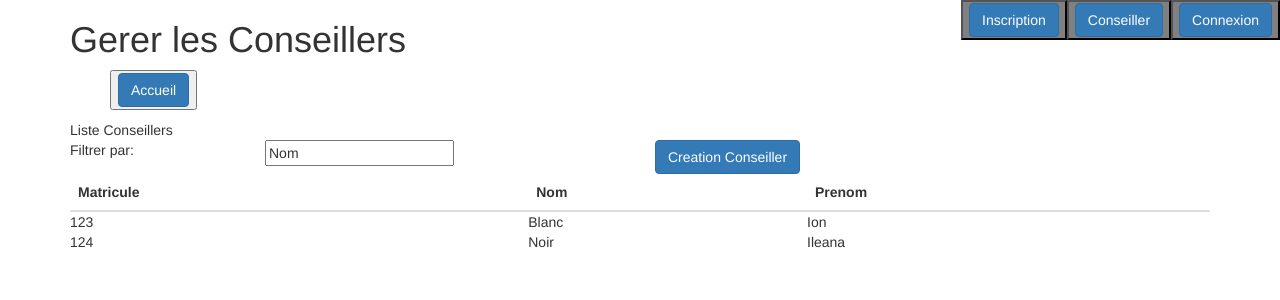
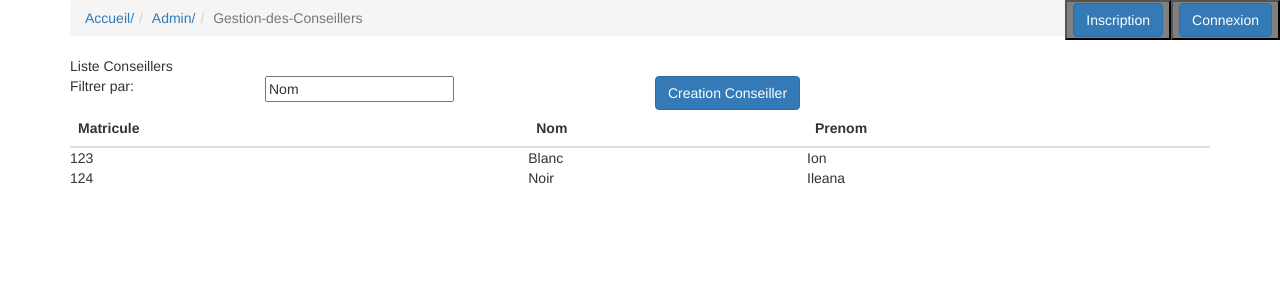
Before and after one commit to FredericBellard/GestiBank, an Angular app in the folder gk-force/: page /admin/gererConseiller in a window 1280 px wide. Shown: the top 300 px of the page. Built offline with nearby package versions, Linux system fonts and the light colour scheme.

Commit message:
fil d'ariane

```diff
--- a/gk-force/src/app/accueil/accueil.component.html
+++ b/gk-force/src/app/accueil/accueil.component.html
@@ -1,3 +1 @@
-<section>
-    <p>Présentation de Gk-Force</p>
-</section>
+<p>acueil</p>
--- a/gk-force/src/app/admin/admin.component.html
+++ b/gk-force/src/app/admin/admin.component.html
@@ -6,18 +6,12 @@
           </ul>
         </nav>
 
-
-
-            <nav>
-              <ul>
-
-                <button><li  routerLink="/accueil"  class="btn btn-primary">Accueil</li></button>
-
-              </ul>
-            </nav>
-
-
+<ol class="breadcrumb">
+  <li><a href="accueil" title="Accueil">Accueil/</a>
+      <a routerLink="/accueil" ></a></li>
+  <li class="active">Admin</li>
+</ol>
         <div class="container spacer">
           <router-outlet></router-outlet>
         </div>
-      </section>
+ </section>
--- a/gk-force/src/app/admin/gererConseiller/gererConseiller.component.html
+++ b/gk-force/src/app/admin/gererConseiller/gererConseiller.component.html
@@ -1,2 +1,12 @@
-<h1>Gerer les Conseillers</h1>
-<listConseillers></listConseillers>
+
+<ol class="breadcrumb">
+        <li><a href="accueil" title="Accueil">Accueil/ </a>
+            <a routerLink="/accueil" ></a></li>
+        <li><a href="admin" title="admin">Admin/ </a>
+            <a routerLink="/admin"></a></li>
+        <li class="active">Gestion-des-Conseillers</li>
+</ol>
+        <div class="container spacer">
+            <router-outlet></router-outlet>
+        </div>
+        <listConseillers></listConseillers>
--- a/gk-force/src/app/admin/gererConseiller/listConseillers/listConseillers.component.html
+++ b/gk-force/src/app/admin/gererConseiller/listConseillers/listConseillers.component.html
@@ -1,19 +1,3 @@
-
-<section>
-<nav>
-    <ul>
-
-      <button><li  routerLink="/accueil"  class="btn btn-primary">Accueil</li></button>
-
-    </ul>
-  </nav>
-
-
-
-<div class="container spacer">
-<router-outlet></router-outlet>
-</div>
-
 
 <div class='card'>
         <div class='card-header'>
@@ -56,4 +40,3 @@
            class='alert alert-danger'>
         Error: {{ errorMessage }}
       </div>
-    </section>
--- a/gk-force/src/app/app.component.html
+++ b/gk-force/src/app/app.component.html
@@ -1,17 +1,12 @@
 <!--<app-accueil></app-accueil>
 <app-connexion></app-connexion>-->
-
 <section>
     <nav>
       <ul>
         <button><li  routerLink="/inscription"  class="btn btn-primary">Inscription</li></button>
-      <button><li routerLink="/conseiller" class="btn btn-primary">Conseiller</li></button>
         <button><li routerLink="/connexion" class="btn btn-primary">Connexion</li></button>
-
       </ul>
     </nav>
-
-
 
     <div class="container spacer">
       <router-outlet></router-outlet>
```
Lines whose indentation alone changed are shown as unchanged.
